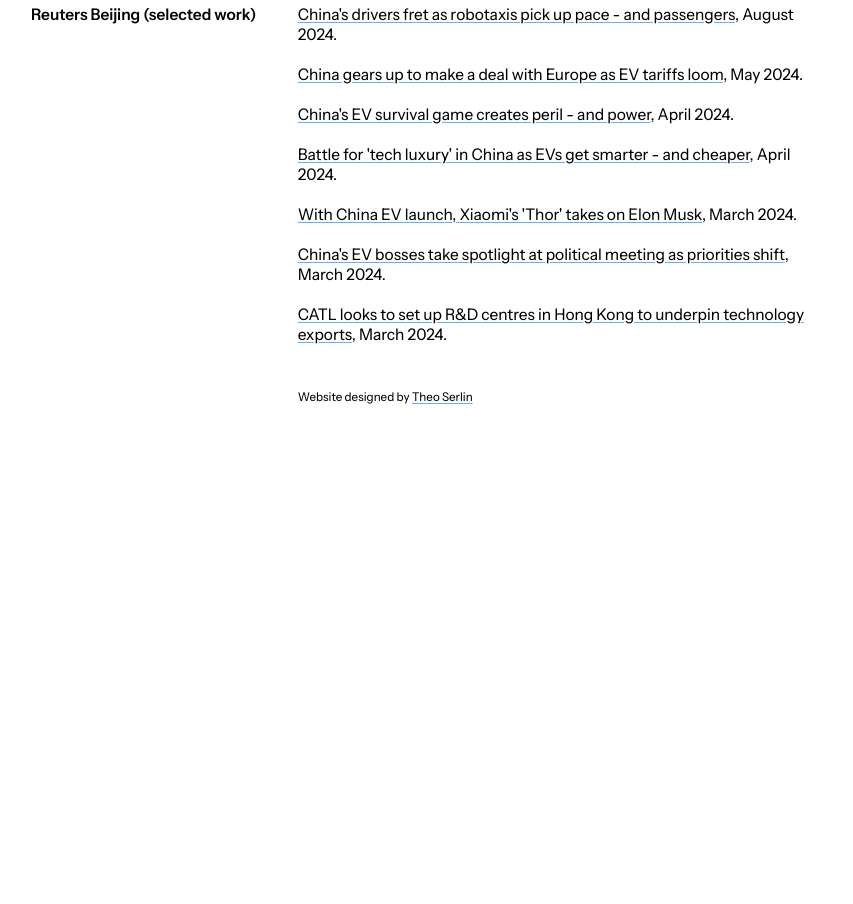
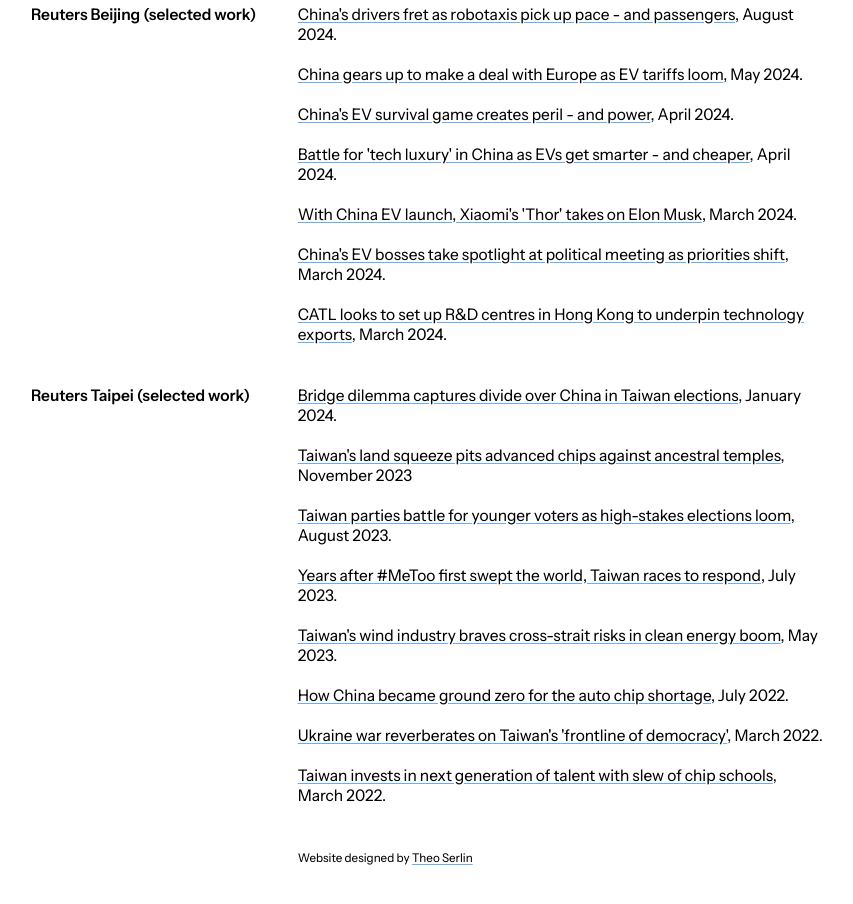
Before and after one commit to jsarahwu/jsarahwu.github.io, a plain HTML site: page index.html in a window 1280 px wide. Shown: the part 2178-3082 px from the top of the page, without its empty margins (213-1066 px from the left). Before the commit the page ends 2625 px from the top, so only its background shows below. Drawn offline with Linux system fonts and the light colour scheme.

Commit message:
Update index.html

```diff
--- a/index.html
+++ b/index.html
@@ -171,6 +171,39 @@ Before joining The Economist, Sarah covered the rise of electric vehicles in Chi
 
   </td>
 </tr>
+         <p>
+    <tr>
+  <td colspan = 1>
+      <heading> Reuters Taipei (selected work)</heading>
+  </td>
+  <td colspan = 2>
+      <p>
+  <a href="https://www.reuters.com/world/asia-pacific/bridge-dilemma-captures-divide-over-china-taiwan-elections-2024-01-09/">Bridge dilemma captures divide over China in Taiwan elections</a>, January 2024.
+      </p>
+  <p>
+  <a href="https://www.reuters.com/world/asia-pacific/taiwans-land-squeeze-pits-advanced-chips-against-ancestral-temples-2023-11-08/">Taiwan's land squeeze pits advanced chips against ancestral temples</a>, November 2023
+      </p>
+          <p>
+  <a href="https://www.reuters.com/world/asia-pacific/taiwan-parties-battle-younger-voters-high-stakes-elections-loom-2023-08-31/">Taiwan parties battle for younger voters as high-stakes elections loom</a>, August 2023.
+              <p>
+  <a href="https://www.reuters.com/world/asia-pacific/years-after-metoo-first-swept-world-taiwan-races-respond-2023-07-28/">Years after #MeToo first swept the world, Taiwan races to respond</a>, July 2023.
+      </p>
+      </p>
+          <p>
+        <a href="https://www.reuters.com/business/energy/taiwans-wind-industry-braves-cross-strait-risks-clean-energy-boom-2023-05-10/">Taiwan's wind industry braves cross-strait risks in clean energy boom</a>, May 2023.
+      </p>
+            <p>
+  <a href="https://www.reuters.com/business/autos-transportation/how-china-became-ground-zero-auto-chip-shortage-2022-07-18/">How China became ground zero for the auto chip shortage</a>, July 2022.
+      </p>
+            <p>
+  <a href="https://www.reuters.com/world/ukraine-war-reverberates-taiwans-frontline-democracy-2022-03-25/">Ukraine war reverberates on Taiwan's 'frontline of democracy'</a>, March 2022.
+      </p>
+  <p>
+  <a href="https://www.reuters.com/markets/funds/taiwan-invests-next-generation-talent-with-slew-chip-schools-2022-03-10/">Taiwan invests in next generation of talent with slew of chip schools</a>, March 2022.
+      </p>
+
+  </td>
+</tr>
           <p>
 <tr>
   <td></td>
```
